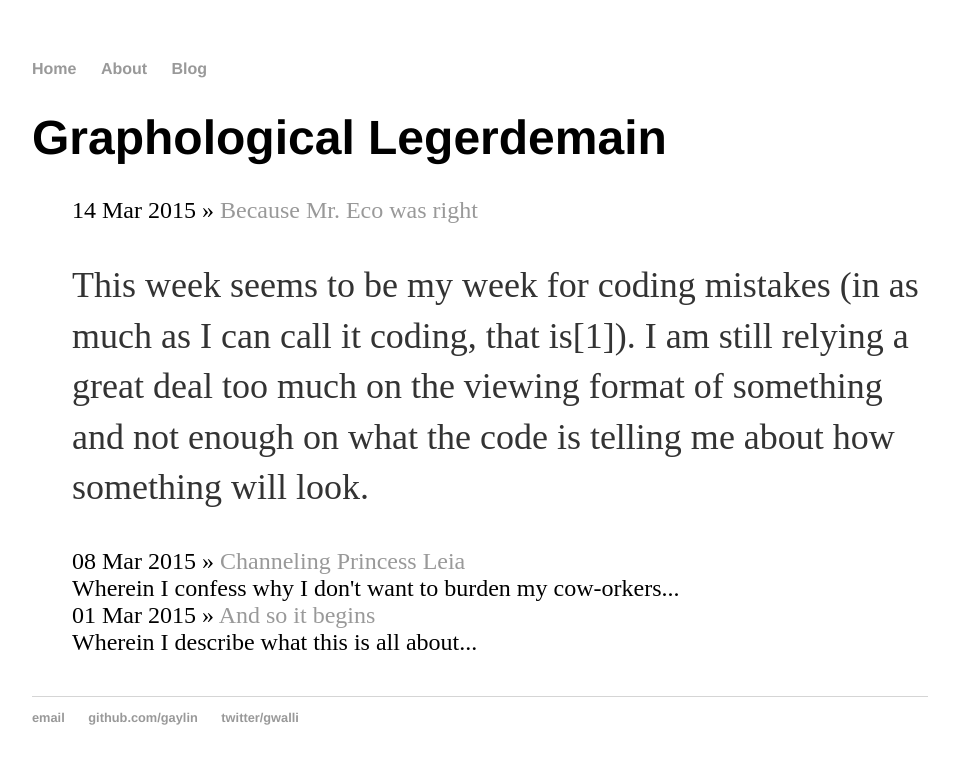
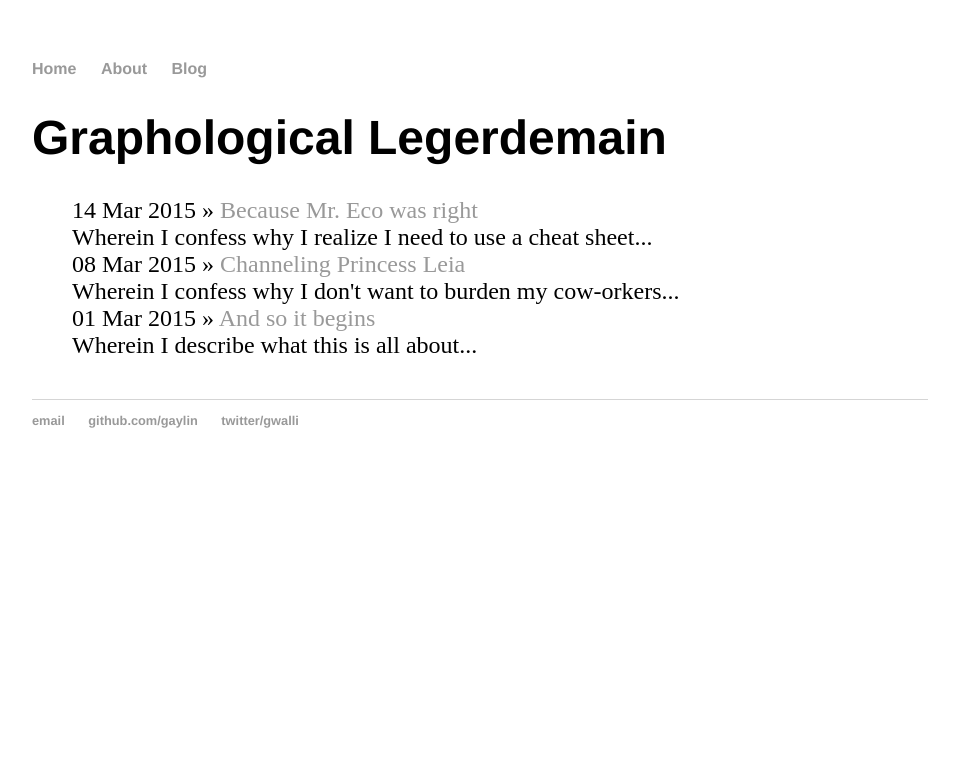
Before and after one commit to gaylin/gaylin.github.io, a Jekyll site: the page built from blog/index.html, in a window 1280 px wide. Shown: the top 764 px of the page, without its empty margins (160-1119 px from the left). Built offline with Jekyll 4.4.1, drawn with Linux system fonts in a browser that asks for light colours; Markdown is read by kramdown in place of the engine named in the settings.

Commit message:
Update 2015-03-14-there-and-back-again.md

```diff
--- a/_posts/2015-03-14-there-and-back-again.md
+++ b/_posts/2015-03-14-there-and-back-again.md
@@ -2,6 +2,7 @@
 layout: post
 title: "Because Mr. Eco was right"
 date: 2015-03-14
+excerpt: Wherein I confess why I realize I need to use a cheat sheet...
 ---
 
 This week seems to be my week for coding mistakes (in as much as I can call it coding, that is[1]). I am still relying a great deal too much on the viewing format of something and not enough on what the code is telling me about how something will look.
```
